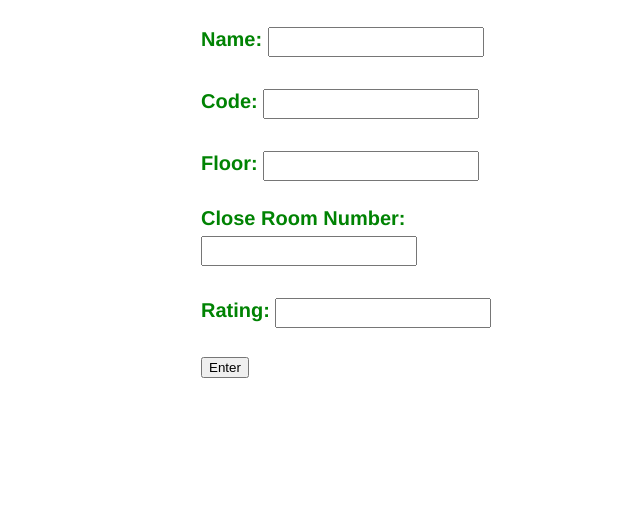
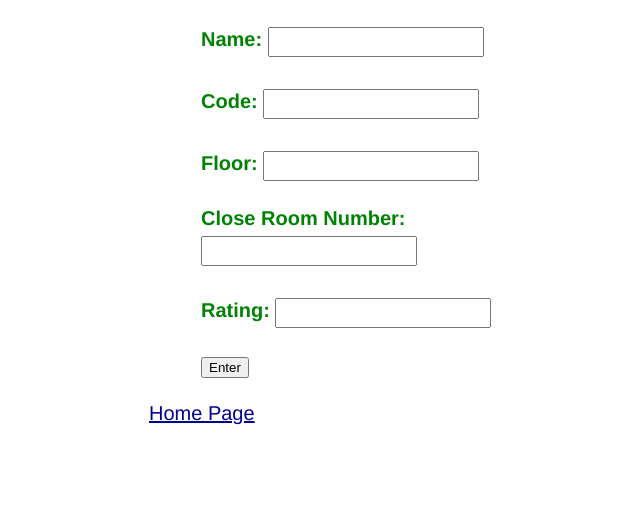
Before and after one commit to master-of-none/Internet-Web-and-Cloud, a Flask app: page /enter in a window 1280 px wide. Shown: the part 95-601 px from the top of the page, without its empty margins (239-879 px from the left). Run offline with Flask 3, Linux system fonts and the light colour scheme.

Commit message:
Added a link to go to Home Page

```diff
--- a/hw2/templates/enter.html
+++ b/hw2/templates/enter.html
@@ -9,4 +9,5 @@
   <p class="heading">Rating: <input type=text name=rating></p>
   <p><input type=submit value=Enter></p>
 </form>
+<a href="{{url_for('index')}}"> Home Page</a>
 {% endblock %}
```
